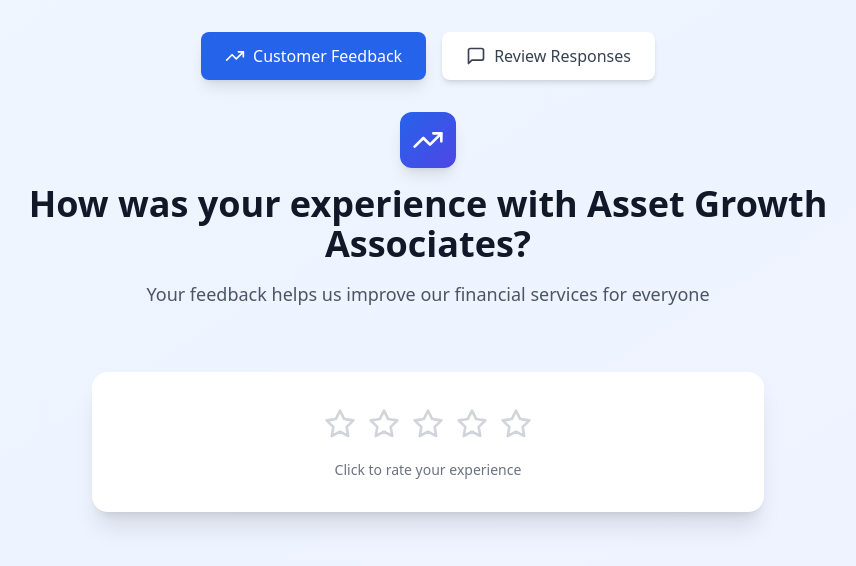
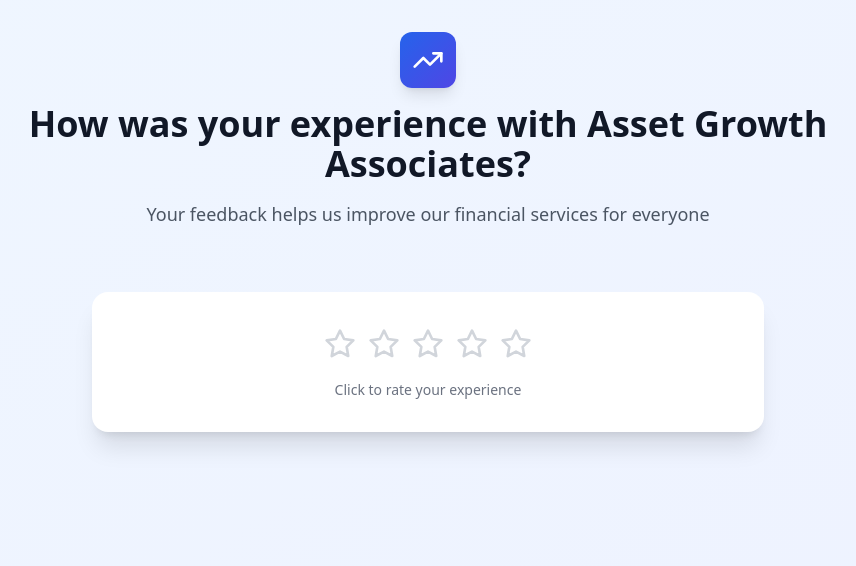
Before and after one commit to mnaguru/5-star-Google, a React (Vite) app: page / in a window 1280 px wide. Shown: the top 566 px of the page, without its empty margins (212-1068 px from the left). Built offline with nearby package versions, Linux system fonts and the light colour scheme.

Commit message:
Remove navigation buttons and show feedback form

```diff
--- a/src/App.tsx
+++ b/src/App.tsx
@@ -1,13 +1,11 @@
 import React, { useState } from 'react';
 import { StarRating } from './components/StarRating';
 import { FeedbackForm } from './components/FeedbackForm';
-import { ReviewResponseTemplate } from './components/ReviewResponseTemplate';
-import { TrendingUp, MessageSquare } from 'lucide-react';
+import { TrendingUp } from 'lucide-react';
 
 export default function App() {
   const [rating, setRating] = useState<number | null>(null);
   const [submitted, setSubmitted] = useState(false);
-  const [currentView, setCurrentView] = useState<'feedback' | 'responses'>('feedback');
 
   const handleRating = (value: number) => {
     setRating(value);
@@ -25,35 +23,7 @@ export default function App() {
 
   return (
     <div className="min-h-screen bg-gradient-to-br from-blue-50 to-indigo-50">
-      {/* Navigation */}
       <div className="max-w-4xl mx-auto px-4 py-8">
-        <div className="flex justify-center space-x-4 mb-8">
-          <button
-            onClick={() => setCurrentView('feedback')}
-            className={`flex items-center px-6 py-3 rounded-lg font-medium transition-colors ${
-              currentView === 'feedback'
-                ? 'bg-blue-600 text-white shadow-lg'
-                : 'bg-white text-gray-700 hover:bg-gray-50 shadow-md'
-            }`}
-          >
-            <TrendingUp className="w-5 h-5 mr-2" />
-            Customer Feedback
-          </button>
-          <button
-            onClick={() => setCurrentView('responses')}
-            className={`flex items-center px-6 py-3 rounded-lg font-medium transition-colors ${
-              currentView === 'responses'
-                ? 'bg-blue-600 text-white shadow-lg'
-                : 'bg-white text-gray-700 hover:bg-gray-50 shadow-md'
-            }`}
-          >
-            <MessageSquare className="w-5 h-5 mr-2" />
-            Review Responses
-          </button>
-        </div>
-
-        {currentView === 'feedback' ? (
-          <div>
         <div className="text-center mb-16">
           <div className="inline-flex items-center justify-center p-3 bg-gradient-to-br from-blue-600 to-indigo-600 rounded-xl mb-4 shadow-lg">
             <TrendingUp className="w-8 h-8 text-white" />
@@ -99,10 +69,6 @@ export default function App() {
           </div>
         </div>
       </div>
-        ) : (
-          <ReviewResponseTemplate />
-        )}
-      </div>
     </div>
   );
 }
```
Lines whose indentation alone changed are shown as unchanged.
